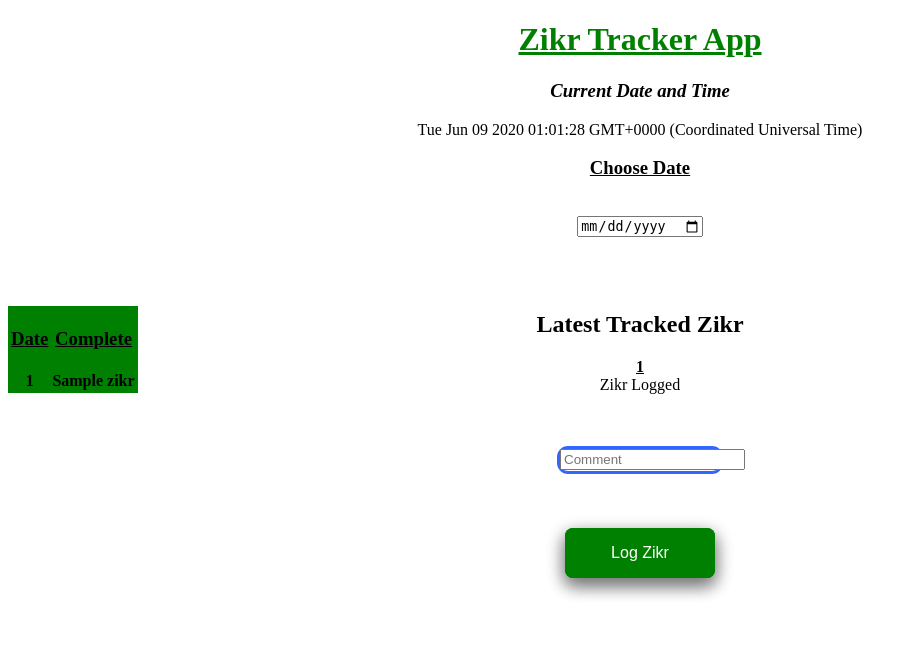
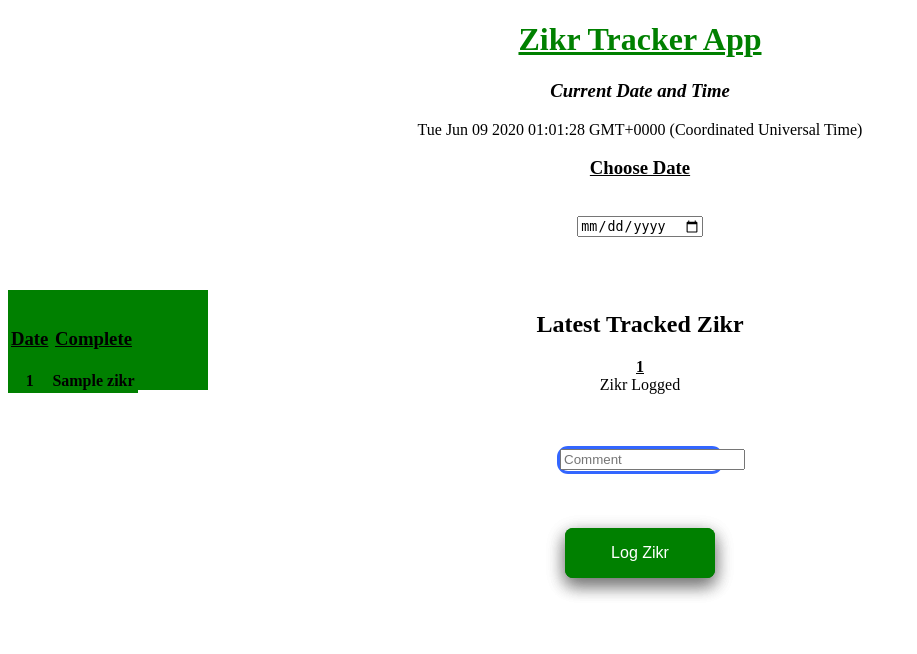
Before and after one commit to knail1/zikrtracker, a Flask app: page / in a window 1280 px wide. Shown: the top 654 px of the page, without its empty margins (0-917 px from the left). Run offline with Flask 2, Linux system fonts and the light colour scheme; a database or web service that is not in the repository returns one stand-in record (values such as "Sample title"); some libraries are stand-ins or nearby versions.

Commit message:
color for table

```diff
--- a/templates/index.html
+++ b/templates/index.html
@@ -57,7 +57,7 @@
 
 
 
-            <div style="position: absolute;top: 290px;right: -50;width: 200px;height: 100px;" class="posts">
+            <div style="position: absolute;top: 290px;right: -50;background-color:green;width: 200px;height: 100px;" class="posts">
                 <b>
                 <p>
                     <table>
```
